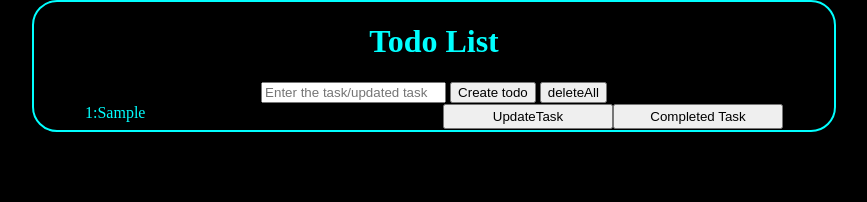
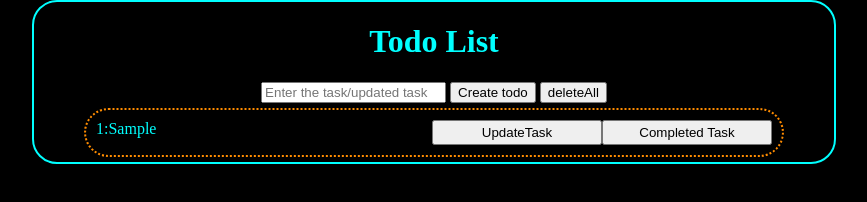
Before and after one commit to AlterWill/Todo-List, a plain HTML site: page index.html in a window 1280 px wide. Both pictures are taken after typing "Sample" into the empty fields and a click on the button "Create todo". Shown: the whole page, without its empty margins (206-1073 px from the left). Drawn offline with Linux system fonts and the light colour scheme.

Commit message:
style added

```diff
--- a/style.css
+++ b/style.css
@@ -16,8 +16,10 @@ body{
   word-break:break-all;
   flex:wrap;
   justify-content:space-between;
-  margin:0 50px;
-  padding:1px;
+  margin:5px 50px;
+  padding:10px;
+  border:2px dotted darkorange;
+  border-radius:25px;
 }
 
 .tasks button{
```
